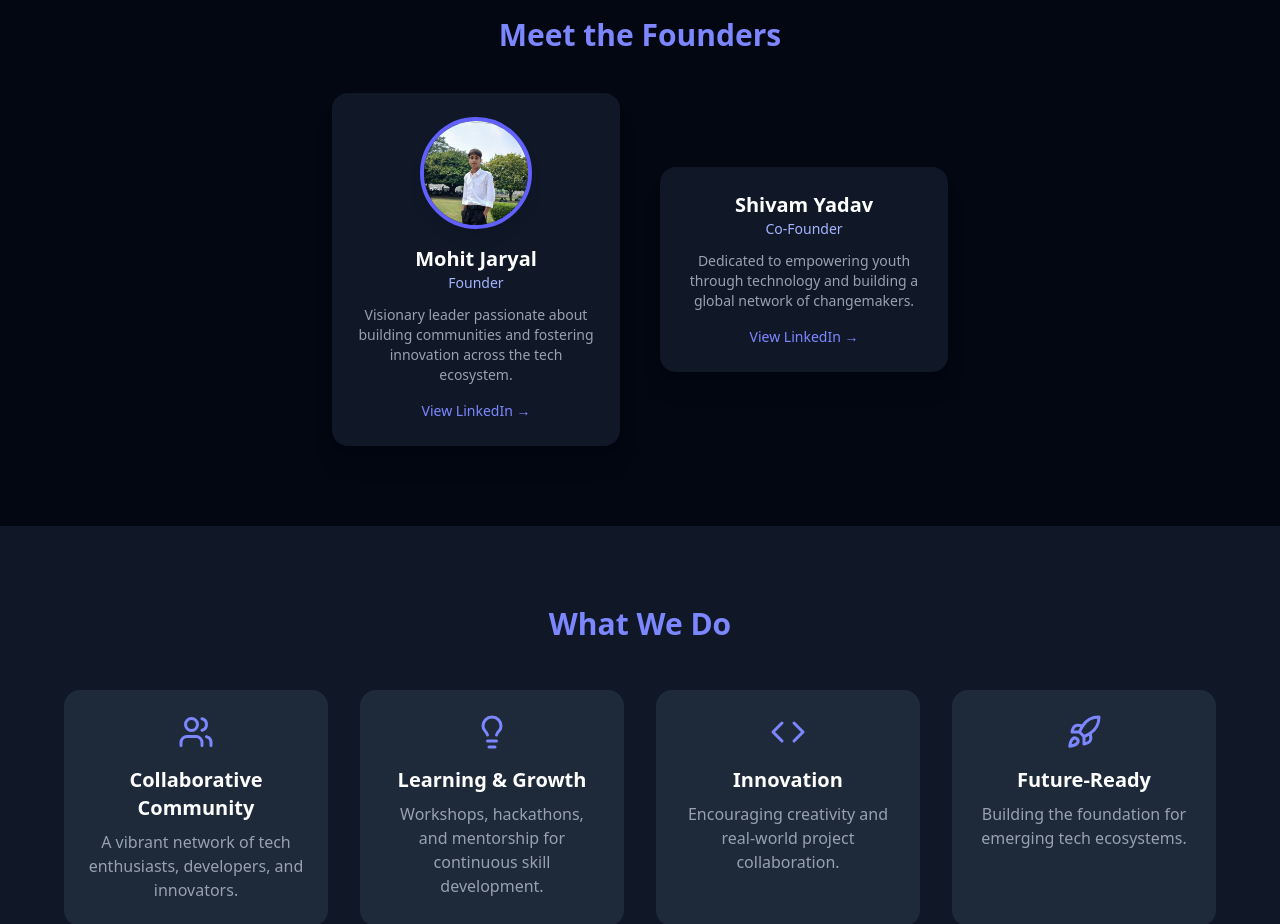
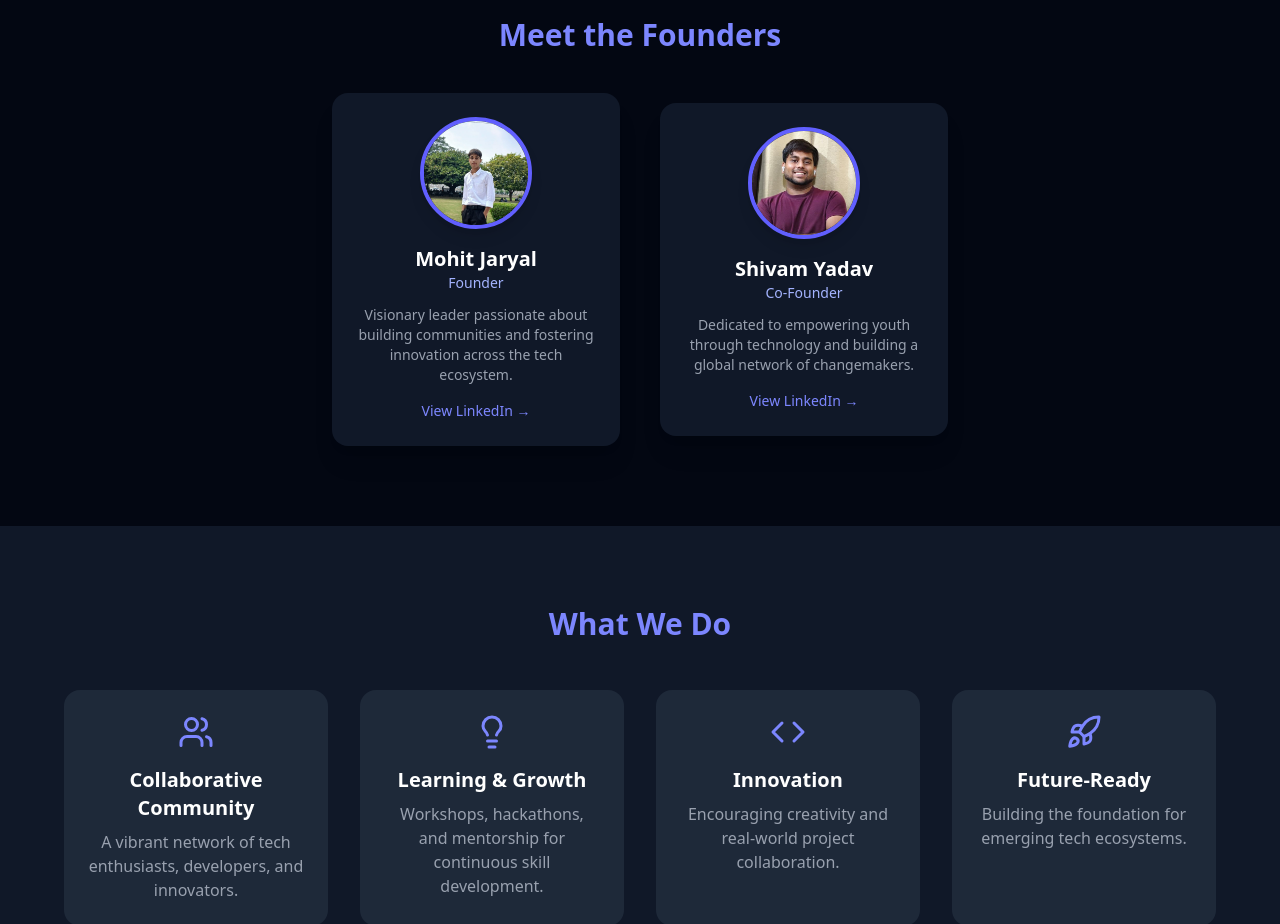
Before and after one commit to mohitjaryal/spherex, a React (Vite) app: page / in a window 1280 px wide. Shown: the part 900-1824 px from the top of the page. Built offline with nearby package versions, Linux system fonts and the light colour scheme.

Commit message:
Update About.jsx

```diff
--- a/src/components/About.jsx
+++ b/src/components/About.jsx
@@ -1,6 +1,6 @@
 import React from "react";
 import founderImg from "../images/founder.jpeg";
-// import cofounderImg from "../images/cofounder.jpeg"; // 👈 (optional) if co-founder image also in src/images
+import cofounderImg from "../images/cofounder.jpeg";
 
 export default function About() {
   return (
@@ -56,11 +56,11 @@ export default function About() {
 
           {/* Co-Founder */}
           <div className="bg-gray-900 rounded-2xl shadow-xl hover:shadow-indigo-600/30 transition-all duration-300 p-6 w-72">
-            {/* <img
+            <img
               src={cofounderImg}
               alt="Co-Founder - Shivam Yadav"
               className="w-28 h-28 object-cover rounded-full mx-auto mb-4 border-4 border-indigo-500 shadow-lg"
-            /> */}
+            />
             <h5 className="text-xl font-semibold">Shivam Yadav</h5>
             <p className="text-indigo-300 text-sm mb-3">Co-Founder</p>
             <p className="text-gray-400 text-sm">
```
